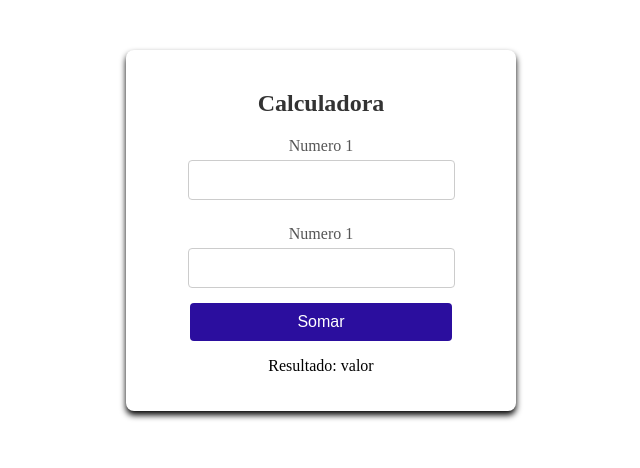
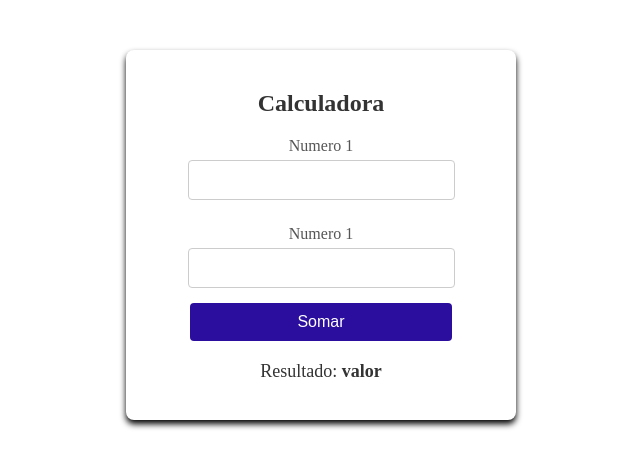
Before and after one commit to luanvictorsz/conceitos-basicos, an Angular app: page /calculadora in a window 1280 px wide. Shown: the top 468 px of the page, without its empty margins (319-959 px from the left). Built offline with nearby package versions, Linux system fonts and the light colour scheme.

Commit message:
fix: aplicando estilo para exibicao do resultado

```diff
--- a/src/calculadora/calculadora.component.css
+++ b/src/calculadora/calculadora.component.css
@@ -54,3 +54,17 @@ button{
     border-radius: 4px;
     background-color: #2b0e9e;
 }
+
+button:hover{
+    background-color: #0056b3;
+}
+
+.result-display{
+    margin-top: 20px;
+    font-size: 18px;
+    color: #333;
+}
+
+#result{
+    font-weight: bold;
+}
```
